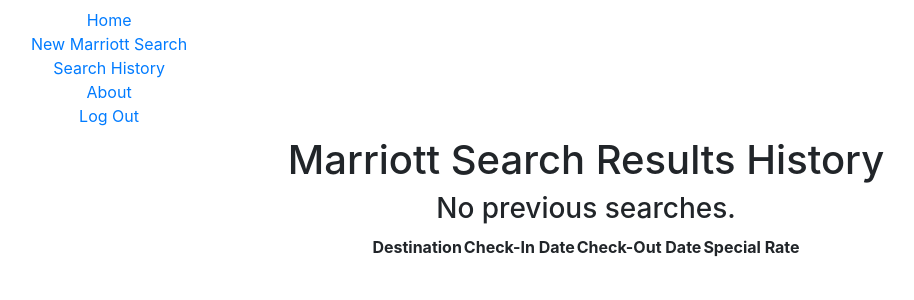
After one commit to jedh1/guidez, a Django app: page /history/ in a window 1280 px wide. The commit adds this page. Shown: the top 300 px of the page, without its empty margins (54-968 px from the left). Run offline with Django 3.2, Linux system fonts and the light colour scheme; a user stored in the database is signed in; data comes from the database, SQL or seed files in the repository; both versions use the stored data as it was after the commit; lists and menus that the app fills with data are empty; some libraries are stand-ins or nearby versions.

Commit message:
commit before integrating Celery

```diff
--- a/guidez/hotelm/models.py
+++ b/guidez/hotelm/models.py
@@ -2,6 +2,7 @@ from django.db import models
 from django.contrib.auth.models import User
 from django.db.models.signals import post_save
 from django.dispatch import receiver
+from django.conf import settings
 
 # Create your models here.
 class Search(models.Model):
@@ -11,6 +12,8 @@ class Search(models.Model):
     check_out = models.CharField(max_length=16)
     special_rates = models.CharField(max_length=32, blank=True)
     special_rates_code = models.CharField(max_length=16, blank=True)
+    user = models.ForeignKey(settings.AUTH_USER_MODEL, on_delete=models.CASCADE, null=True, blank=True)
+    created_at = models.DateTimeField(auto_now_add=True)
 
     def __str__(self):
-        return f"Search ID {self.id}, {self.destination}, {self.check_in}, {self.check_out}, {self.special_rates}, {self.special_rates_code}"
+        return f"Search ID {self.id}, {self.destination}, {self.check_in}, {self.check_out}, {self.special_rates}, {self.special_rates_code}, {self.user}"
--- a/guidez/hotelm/templates/hotelm/base.html
+++ b/guidez/hotelm/templates/hotelm/base.html
@@ -13,7 +13,10 @@
       <div class="container">
         <ul class="nav navbar-nav">
           <li><a class="navbar-link" href="{% url 'index' %}">Home</a></li>
-          <li><a class="navbar-link" href="{% url 'search' %}">Search Marriott</a></li>
+          <li><a class="navbar-link" href="{% url 'search' %}">New Marriott Search</a></li>
+          {% if user.is_authenticated %}
+              <li><a class="navbar-link" href="{% url 'history' %}">Search History</a></li>
+          {% endif %}
           <li><a class="navbar-link" href="{% url 'about' %}">About</a></li>
           {% if user.is_authenticated %}
               <li><a class="navbar-link" href="{% url 'logout' %}">Log Out</a></li>
--- /dev/null
+++ b/guidez/hotelm/templates/hotelm/history.html
@@ -0,0 +1,25 @@
+{% extends 'hotelm/base.html' %}
+{% block body_block %}
+<h1>Marriott Search Results History</h1>
+
+<table class="sortable">
+<thead>
+  <tr><th>Destination</th><th>Check-In Date</th><th>Check-Out Date</th><th>Special Rate</th></tr>
+</thead>
+<tbody>
+    {% if items %}
+        {% for item in items %}
+        <tr>
+            <td>{{ item.destination }}</td>
+            <td>{{ item.check_in }}</td>
+            <td>{{ item.check_out }}</td>
+            <td>{{ item.special_rates }}</td>
+        </tr>
+        {% endfor %}
+    {% else %}
+        <h3>No previous searches.</h3>
+    {% endif %}
+</tbody>
+</table>
+
+{% endblock %}
--- a/guidez/hotelm/urls.py
+++ b/guidez/hotelm/urls.py
@@ -3,9 +3,10 @@ from . import views
 
 urlpatterns = [
     path('', views.index, name = 'index'),
-    path('search/', views.get_search, name = 'search'),
     path('about/', views.about, name = 'about'),
-    path('register/', views.register, name = 'register'),
+    path('history/', views.history, name = 'history'),
     path('login/', views.login_request, name = 'login'),
     path('logout/', views.logout_request, name = 'logout'),
+    path('register/', views.register, name = 'register'),
+    path('search/', views.get_search, name = 'search'),
 ]
--- a/guidez/hotelm/views.py
+++ b/guidez/hotelm/views.py
@@ -69,6 +69,10 @@ def register(request):
         form = SignUpForm()
         return render(request, 'auth/register.html', {'form': form})
 
+def history(request):
+    items = Search.objects.all().filter(user=request.user)
+    return render(request, 'hotelm/history.html', {'items': items})
+
 # Search page
 def get_search(request):
     # If form is filled:
@@ -84,6 +88,8 @@ def get_search(request):
                 special_rates = form.cleaned_data['special_rates'],
                 special_rates_code = form.cleaned_data['special_rates_code']
             )
+            if request.user.is_authenticated:
+                searchobj.user = request.user
             searchobj.save()
             # try searching Marriott website
             try:
```
Also changed, not shown: guidez/db.sqlite3, guidez/hotelm/migrations/0004_search_user.py (added), guidez/hotelm/migrations/0005_auto_20200401_1641.py (added), guidez/hotelm/migrations/0006_auto_20200401_1727.py (added), guidez/hotelm/migrations/0007_search_created_at.py (added), 1 other file.
